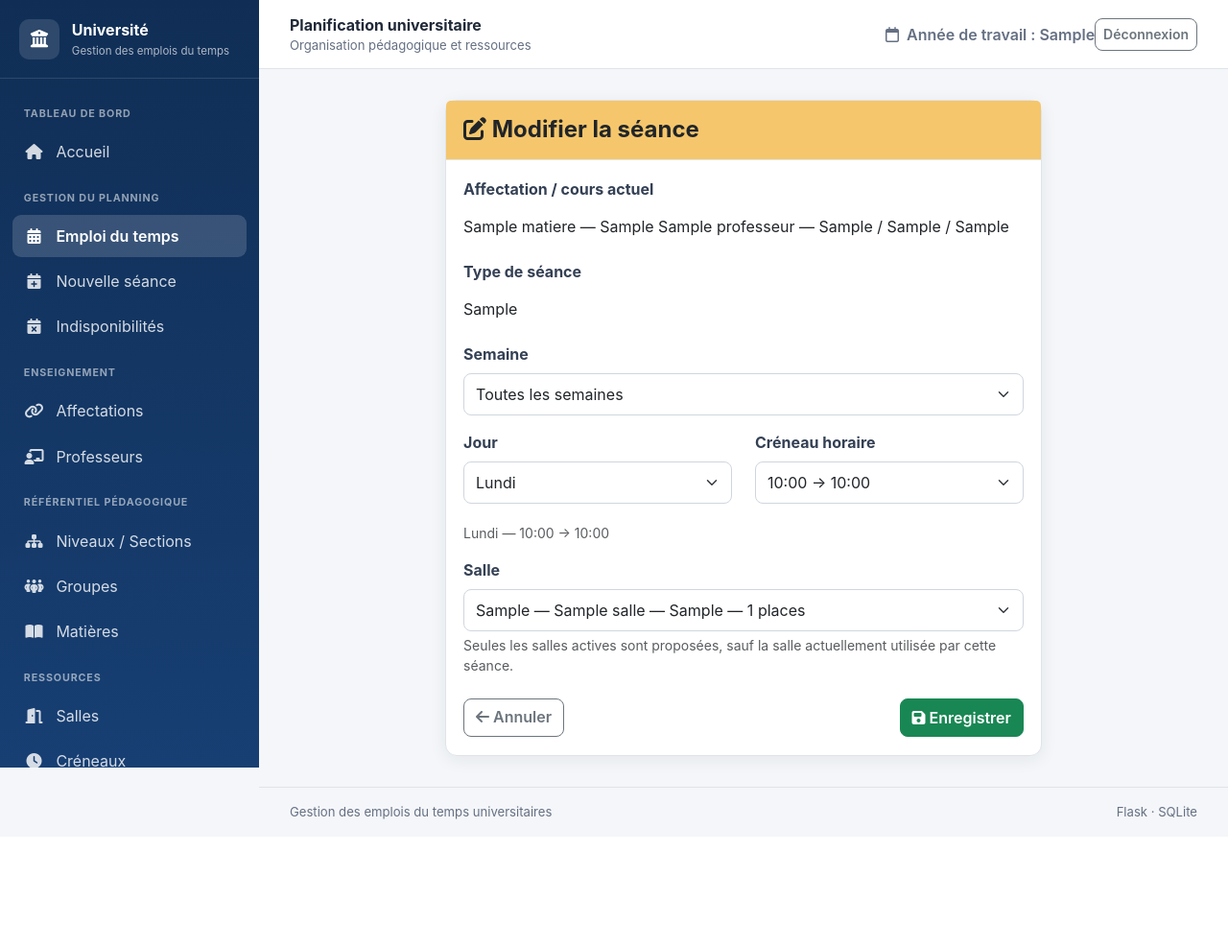
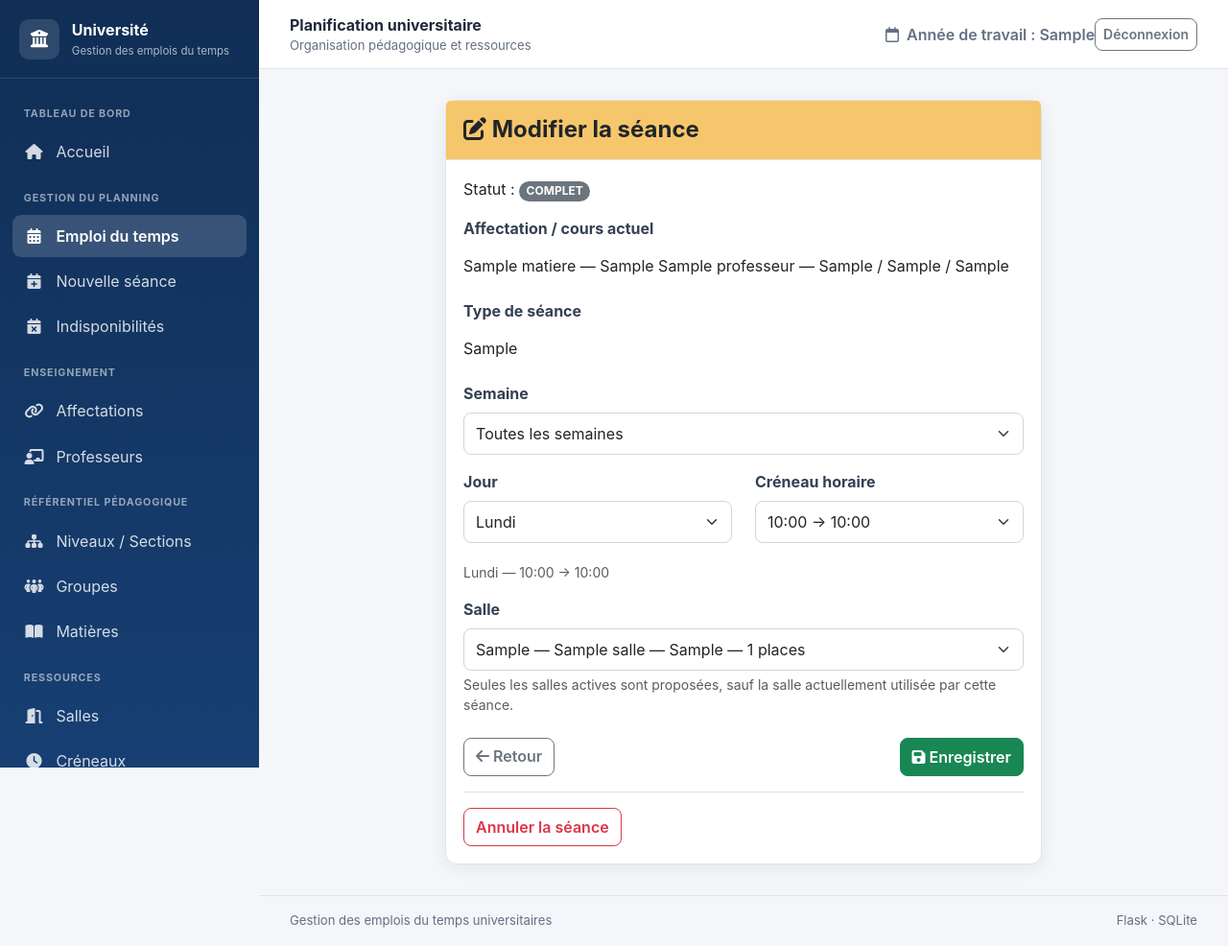
Before and after one commit to bendhibasassi/emploi_du_temps, a Flask app: page /seance/1/modifier in a window 1280 px wide. Shown: the whole page at 96% size. Before the commit the page ends 854 px from the top, so only its background shows below. Run offline with Flask 3, Linux system fonts and the light colour scheme; the visitor is signed in with stand-in values (Sample User, id 1); tables that the repository leaves empty hold one stand-in row (values such as "Sample post").

Commit message:
Ajoute l'annulation métier des séances

```diff
--- a/app/routes.py
+++ b/app/routes.py
@@ -1736,6 +1736,37 @@ def modifier_seance(id_seance):
     )
 
 
+@main.route('/seance/<int:id_seance>/annuler', methods=['POST'])
+def annuler_seance(id_seance):
+    """Annule une séance et journalise le changement dans une transaction."""
+    refus = administrateur_requis()
+    if refus:
+        return refus
+    seance = Seance.query.get_or_404(id_seance)
+    if seance.statut == 'ANNULEE':
+        flash('Cette séance est déjà annulée.', 'info')
+        return redirect(url_for('main.modifier_seance', id_seance=id_seance))
+
+    try:
+        ancien_statut = seance.statut
+        seance.statut = 'ANNULEE'
+        db.session.add(Historique(
+            utilisateur=session.get('admin_username') or 'Administrateur',
+            action='ANNULATION',
+            type_objet='SEANCE',
+            id_objet=id_seance,
+            ancienne_valeur=f'Statut: {ancien_statut}',
+            nouvelle_valeur='Statut: ANNULEE',
+            ip_adresse=request.remote_addr,
+        ))
+        db.session.commit()
+        flash('Séance annulée avec succès. Elle reste conservée.', 'success')
+    except Exception:
+        db.session.rollback()
+        flash('Impossible d’annuler la séance. Aucune modification enregistrée.', 'danger')
+    return redirect(url_for('main.modifier_seance', id_seance=id_seance))
+
+
 @main.route('/seance/<int:id_seance>/supprimer', methods=['POST'])
 def supprimer_seance(id_seance):
     """Supprimer une séance existante."""
--- a/app/templates/modifier_seance.html
+++ b/app/templates/modifier_seance.html
@@ -9,6 +9,7 @@
                 <h4><i class="fas fa-edit"></i> Modifier la séance</h4>
             </div>
             <div class="card-body">
+                <p>Statut : <span class="badge {{ 'bg-danger' if seance.statut == 'ANNULEE' else 'bg-secondary' }}">{{ seance.statut or 'Non renseigné' }}</span></p>
                 <div class="mb-3">
                     <label class="form-label">Affectation / cours actuel</label>
                     {% if seance.affectation %}
@@ -74,13 +75,21 @@
 
                     <div class="d-flex justify-content-between gap-2">
                         <a href="{{ url_for('main.emploi_du_temps') }}" class="btn btn-outline-secondary">
-                            <i class="fas fa-arrow-left"></i> Annuler
+                            <i class="fas fa-arrow-left"></i> Retour
                         </a>
                         <button type="submit" class="btn btn-success">
                             <i class="fas fa-save"></i> Enregistrer
                         </button>
                     </div>
                 </form>
+                {% if seance.statut == 'ANNULEE' %}
+                    <p class="text-danger mt-3">Séance annulée.</p>
+                {% elif administrateur_connecte %}
+                    <form method="POST" action="{{ url_for('main.annuler_seance', id_seance=seance.id_seance) }}" class="mt-3 border-top pt-3" onsubmit="return confirm('Annuler cette séance tout en la conservant ?');">
+                        <input type="hidden" name="_csrf_token" value="{{ csrf_token() }}">
+                        <button type="submit" class="btn btn-outline-danger">Annuler la séance</button>
+                    </form>
+                {% endif %}
             </div>
         </div>
     </div>
```
